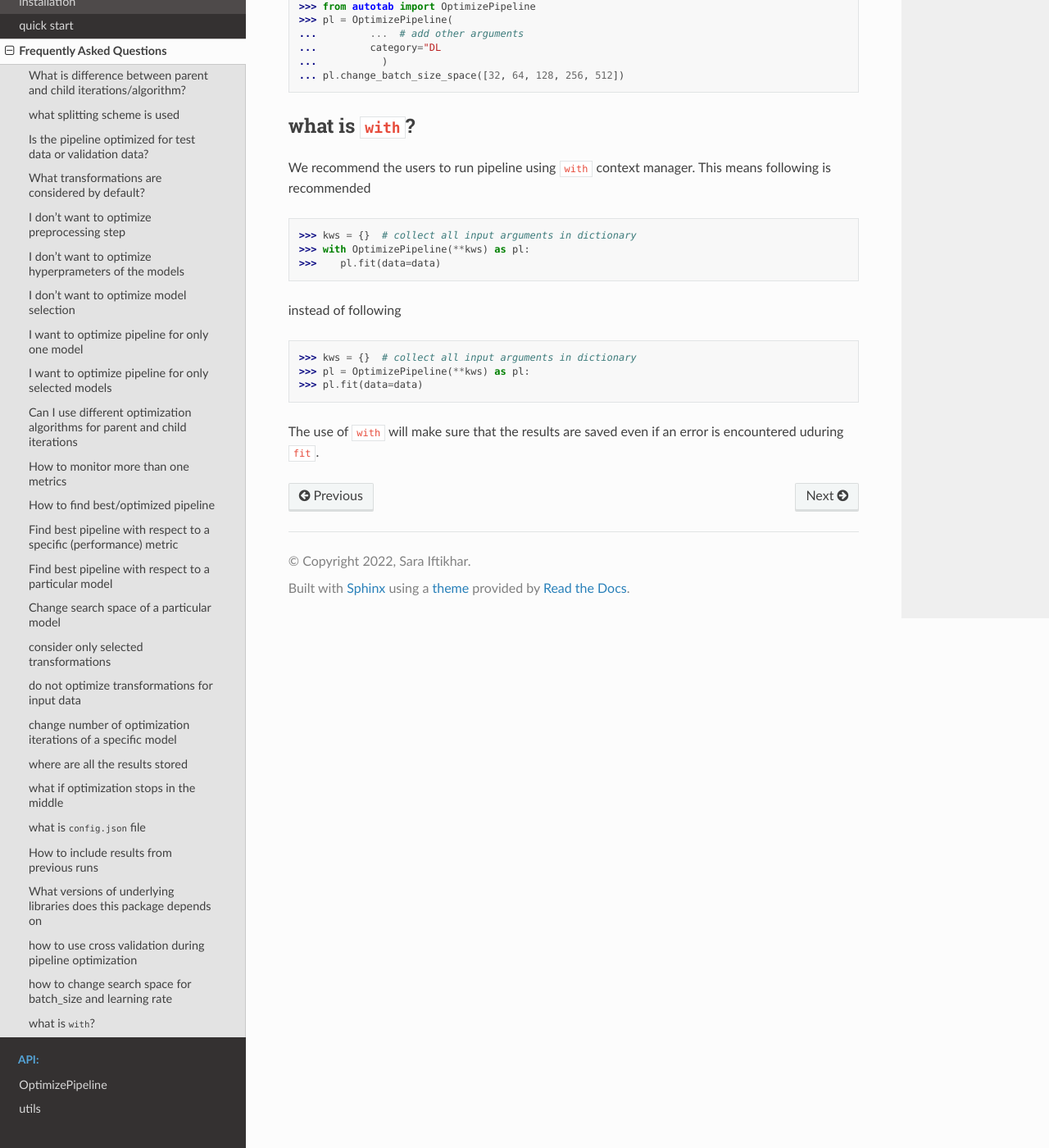
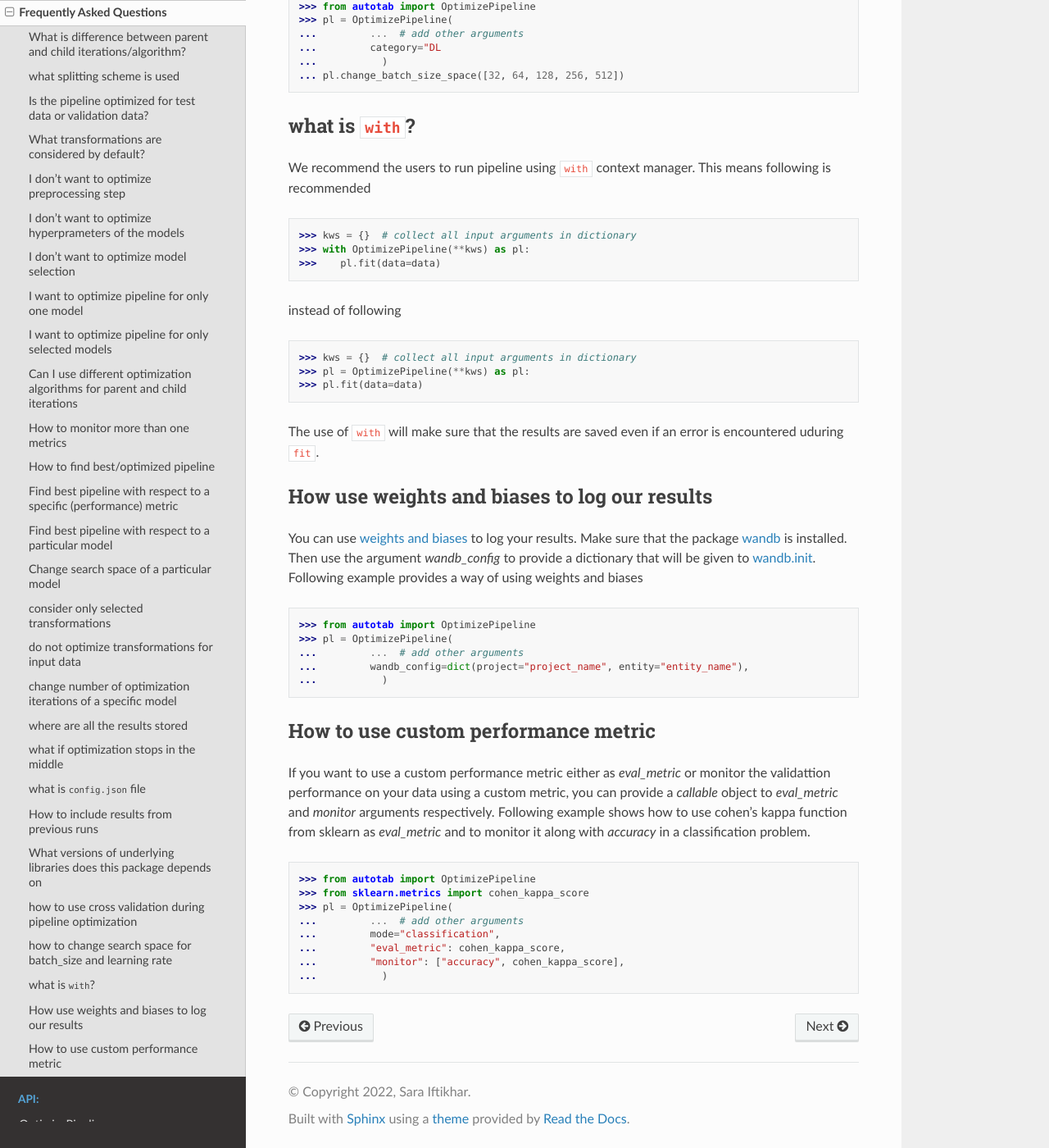
Before and after one commit to Sara-Iftikhar/AutoTab, a Sphinx documentation site: the page built from docs/source/faqs.rst, in a window 1280 px wide and 1400 px high, scrolled down 7039 px. Shown: the whole window at 82% size. Built offline with Sphinx 7.4.7 and the Read the Docs theme 2.0.0, drawn with Linux system fonts in a browser that asks for light colours; pages that are not in the unit, such as notebooks, are missing from menus.

Commit message:
updated docs

```diff
--- a/docs/source/faqs.rst
+++ b/docs/source/faqs.rst
@@ -368,3 +368,39 @@ instead of following
 
 The use of ``with`` will make sure that the results are saved even
 if an error is encountered uduring ``fit``.
+
+How use weights and biases to log our results
+==============================================
+You can use `weights and biases <https://wandb.ai>`_ to log your results. Make
+sure that the package `wandb <https://docs.wandb.ai/quickstart#set-up-wb>`_ is
+installed. Then use the argument `wandb_config` to provide a dictionary
+that will be given to `wandb.init <https://docs.wandb.ai/ref/python/init>`_.
+Following example provides a way of using weights and biases
+
+.. code-block:: python
+
+    >>> from autotab import OptimizePipeline
+    >>> pl = OptimizePipeline(
+    ...         ...  # add other arguments
+    ...         wandb_config=dict(project="project_name", entity="entity_name"),
+    ...           )
+
+
+How to use custom performance metric
+====================================
+If you want to use a custom performance metric either as `eval_metric` or
+monitor the validattion performance on your data using a custom metric, you
+can provide a `callable` object to `eval_metric` and `monitor` arguments respectively.
+Following example shows how to use cohen's kappa function from sklearn as `eval_metric`
+and to monitor it along with `accuracy` in a classification problem.
+
+.. code-block:: python
+
+    >>> from autotab import OptimizePipeline
+    >>> from sklearn.metrics import cohen_kappa_score
+    >>> pl = OptimizePipeline(
+    ...         ...  # add other arguments
+    ...         mode="classification",
+    ...         "eval_metric": cohen_kappa_score,
+    ...         "monitor": ["accuracy", cohen_kappa_score],
+    ...           )
--- a/requirements.txt
+++ b/requirements.txt
@@ -1,2 +1,2 @@
-ai4water[ml_hpo]>=1.2
-h5py
+
+ai4water[ml_hpo]>=1.6
```
Also changed, not shown: 1 other file.
